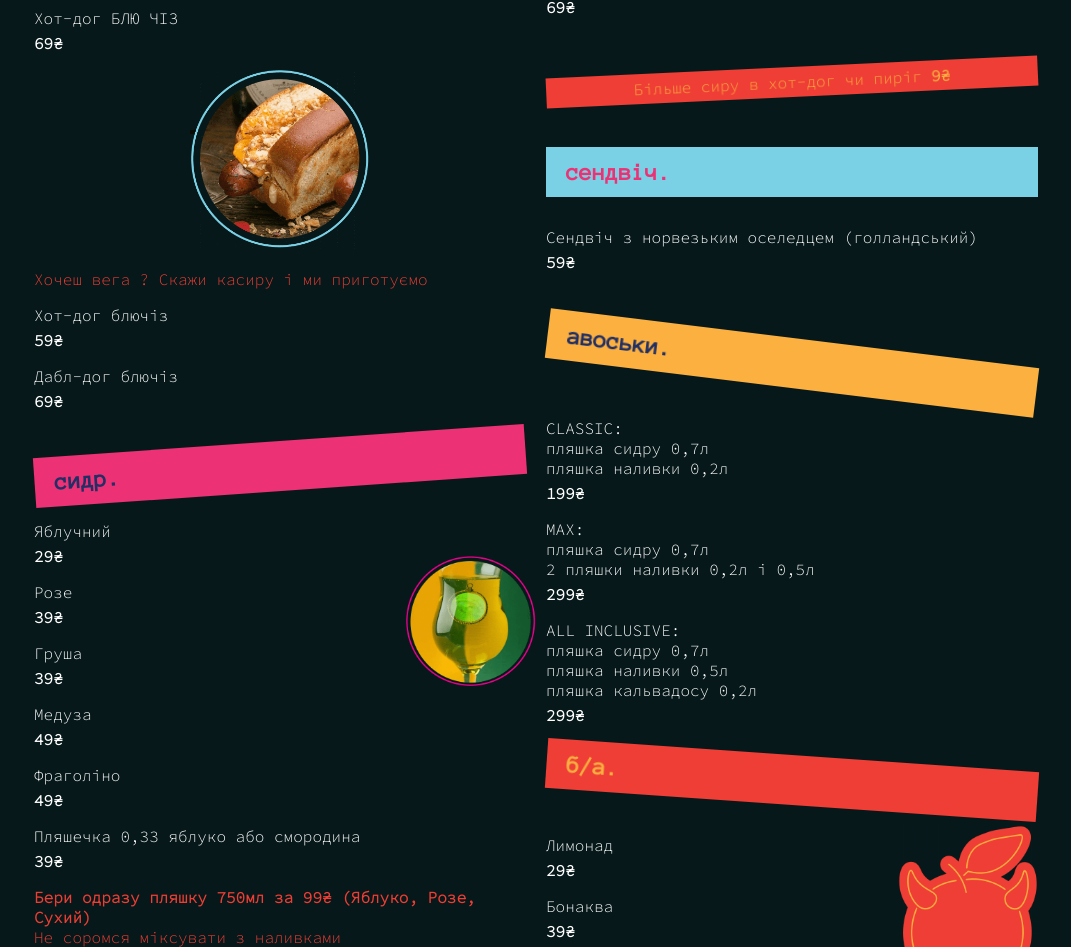
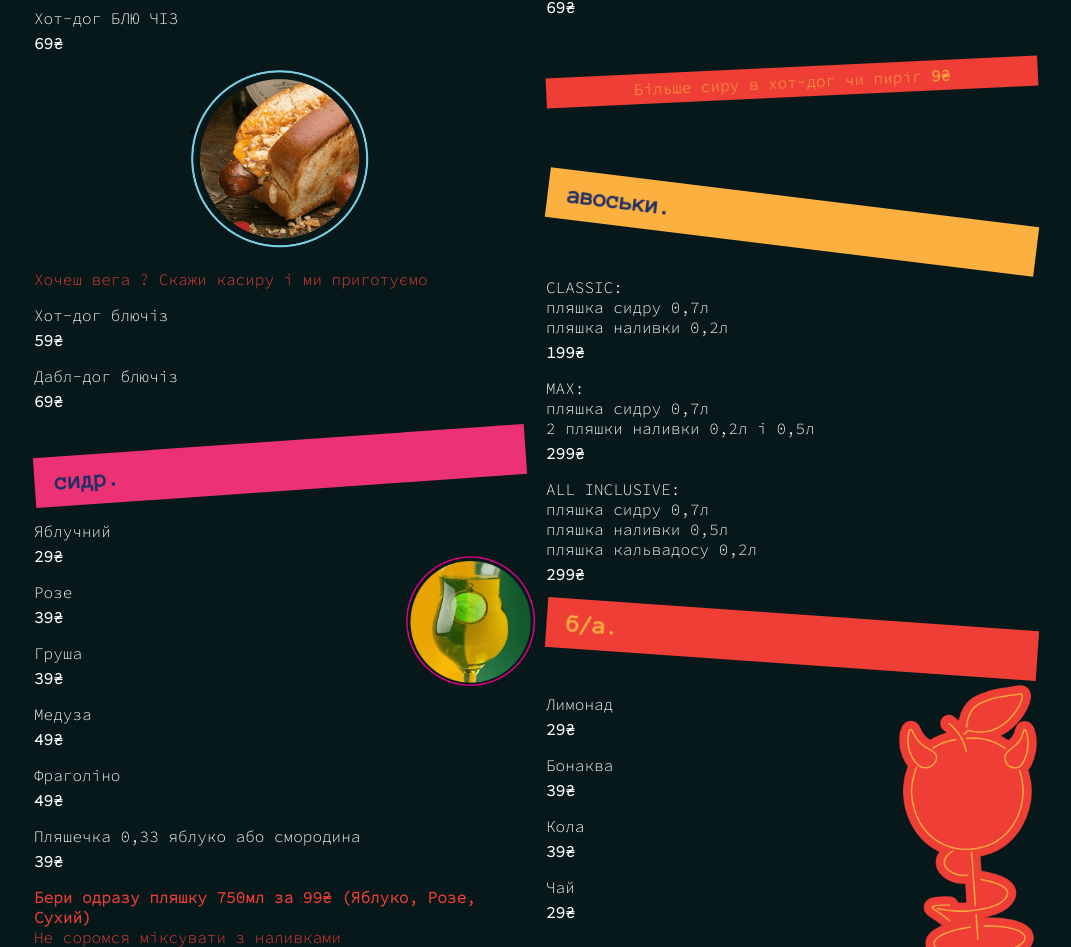
Before and after one commit to Ievgenii91/bn_menu, a Next.js app: page / in a window 1280 px wide. Shown: the part 988-1935 px from the top of the page, without its empty margins (104-1175 px from the left). Built offline with nearby package versions, Linux system fonts and the light colour scheme; no server answers.

Commit message:
Update index.js

```diff
--- a/pages/index.js
+++ b/pages/index.js
@@ -336,16 +336,6 @@ export default function Home() {
 						</div>
 					</div>
 
-					<div className={styles.punchBlock}>
-						<h3 className={styles.punch}>сендвіч.</h3>
-						<p className={styles.product}>
-							Сендвіч з норвезьким оселедцем (голландський)
-							<span className={styles.price}>
-								<b>59₴</b>
-							</span>
-						</p>
-					</div>
-
 					<p style={{ height: '20px' }}></p>
 
 					<div className={styles.avoskaBlock}>
```
